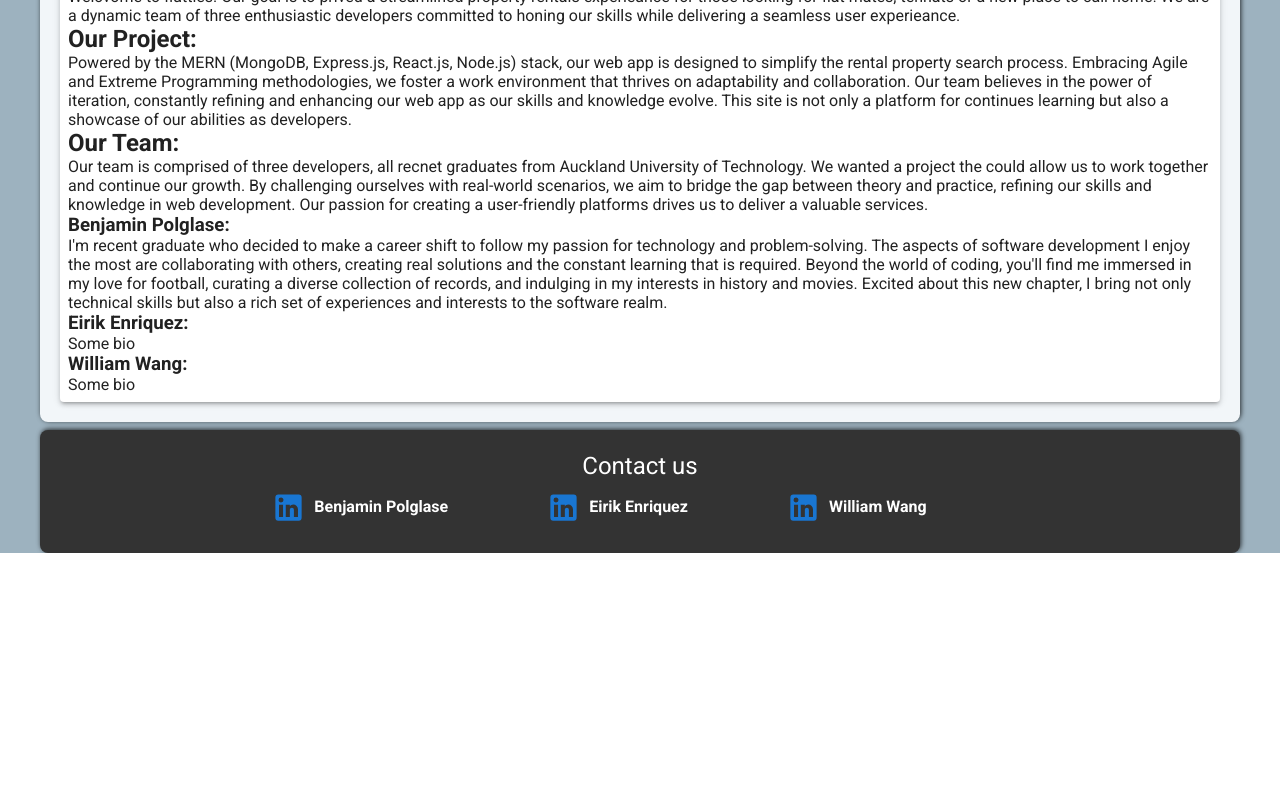
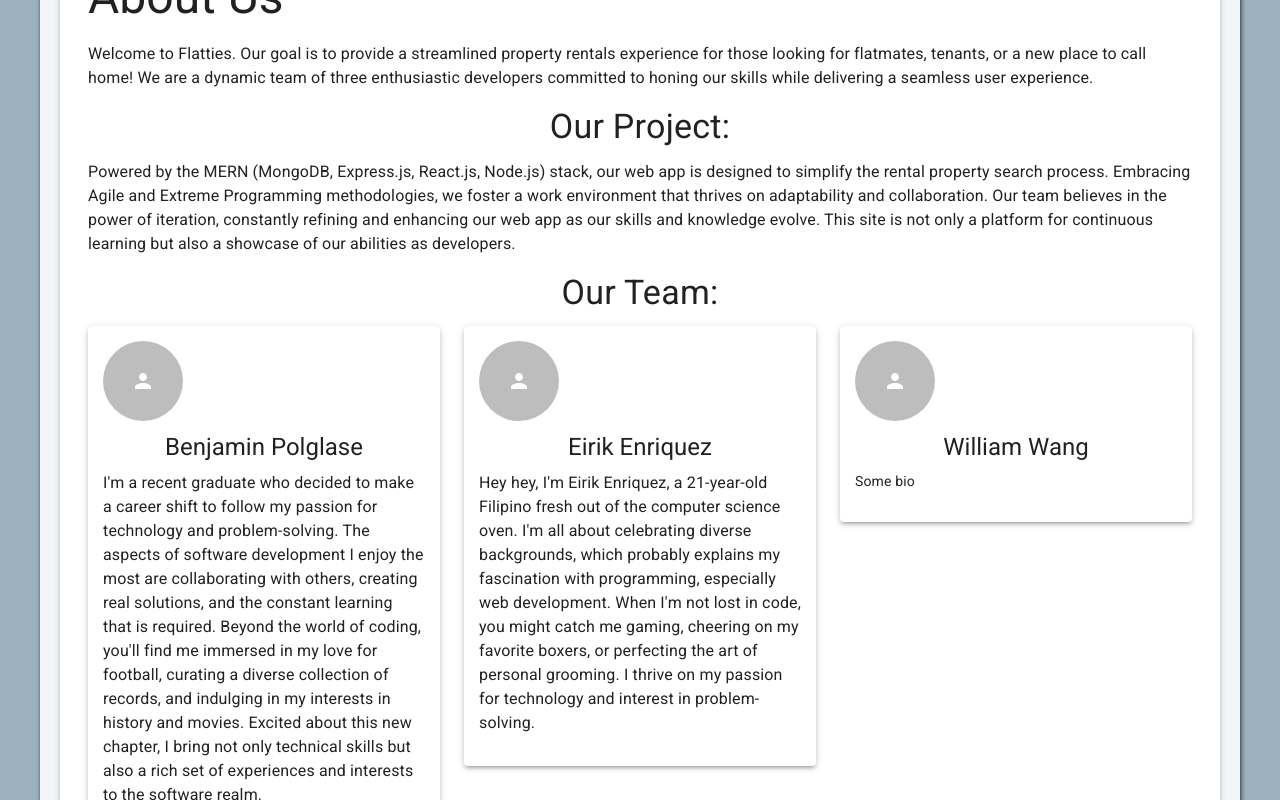
Before and after one commit to Puddle-Dev/Flatties, a React (Create React App) app in the folder flatties-frontend/: page /about in a window 1280 px wide. Shown: the part 300-1100 px from the top of the page. Before the commit the page ends 853 px from the top, so only its background shows below. Built offline with nearby package versions, Linux system fonts and the light colour scheme.

Commit message:
update layout

```diff
--- a/flatties-frontend/src/pages/about/AboutPage.tsx
+++ b/flatties-frontend/src/pages/about/AboutPage.tsx
@@ -1,58 +1,105 @@
 import React from "react";
+import { Container, Typography, Grid, Paper, Avatar } from "@mui/material";
+import PersonIcon from "@mui/icons-material/Person";
 import "./AboutPage.css";
 
 function AboutPage() {
+  const containerStyle = {
+    padding: "20px",
+  };
+
+  const paperStyle = {
+    padding: "15px",
+    marginBottom: "20px",
+  };
+
+  const avatarStyle = {
+    width: "80px",
+    height: "80px",
+    marginBottom: "10px",
+  };
+
   return (
-    <div>
-      <div>
-        <h1>About Us</h1>
-        <p>
-          Welcvome to flatties. Our goal is to prived a streamlined property
-          rentals experieance for those looking for flat mates, tennats or a new
-          place to call home! We are a dynamic team of three enthusiastic
-          developers committed to honing our skills while delivering a seamless
-          user experieance.
-        </p>
-      </div>
-      <h2>Our Project:</h2>
-      <p>
+    <Container style={containerStyle}>
+      <Typography variant="h3" gutterBottom>
+        About Us
+      </Typography>
+      <Typography variant="body1" paragraph>
+        Welcome to Flatties. Our goal is to provide a streamlined property
+        rentals experience for those looking for flatmates, tenants, or a new
+        place to call home! We are a dynamic team of three enthusiastic
+        developers committed to honing our skills while delivering a seamless
+        user experience.
+      </Typography>
+
+      <Typography variant="h4" gutterBottom>
+        Our Project:
+      </Typography>
+      <Typography variant="body1" paragraph>
         Powered by the MERN (MongoDB, Express.js, React.js, Node.js) stack, our
         web app is designed to simplify the rental property search process.
         Embracing Agile and Extreme Programming methodologies, we foster a work
         environment that thrives on adaptability and collaboration. Our team
         believes in the power of iteration, constantly refining and enhancing
         our web app as our skills and knowledge evolve. This site is not only a
-        platform for continues learning but also a showcase of our abilities as
+        platform for continuous learning but also a showcase of our abilities as
         developers.
-      </p>
-      <h2>Our Team:</h2>
-      <p>
-        Our team is comprised of three developers, all recnet graduates from
-        Auckland University of Technology. We wanted a project the could allow
-        us to work together and continue our growth. By challenging ourselves
-        with real-world scenarios, we aim to bridge the gap between theory and
-        practice, refining our skills and knowledge in web development. Our
-        passion for creating a user-friendly platforms drives us to deliver a
-        valuable services.
-      </p>
+      </Typography>
 
-      <h3>Benjamin Polglase:</h3>
-      <p>
-        I'm recent graduate who decided to make a career shift to follow my
-        passion for technology and problem-solving. The aspects of software
-        development I enjoy the most are collaborating with others, creating
-        real solutions and the constant learning that is required. Beyond the
-        world of coding, you'll find me immersed in my love for football,
-        curating a diverse collection of records, and indulging in my interests
-        in history and movies. Excited about this new chapter, I bring not only
-        technical skills but also a rich set of experiences and interests to the
-        software realm.
-      </p>
-      <h3>Eirik Enriquez:</h3>
-      <p>Some bio</p>
-      <h3>William Wang:</h3>
-      <p>Some bio</p>
-    </div>
+      <Typography variant="h4" gutterBottom>
+        Our Team:
+      </Typography>
+      <Grid container spacing={3}>
+        {[
+          {
+            name: "Benjamin Polglase",
+            bio: (
+              <Typography variant="body1" paragraph>
+                I'm a recent graduate who decided to make a career shift to
+                follow my passion for technology and problem-solving. The
+                aspects of software development I enjoy the most are
+                collaborating with others, creating real solutions, and the
+                constant learning that is required. Beyond the world of coding,
+                you'll find me immersed in my love for football, curating a
+                diverse collection of records, and indulging in my interests in
+                history and movies. Excited about this new chapter, I bring not
+                only technical skills but also a rich set of experiences and
+                interests to the software realm.
+              </Typography>
+            ),
+          },
+          {
+            name: "Eirik Enriquez",
+            bio: (
+              <Typography variant="body1" paragraph>
+                Hey hey, I'm Eirik Enriquez, a 21-year-old Filipino fresh out of
+                the computer science oven. I'm all about celebrating diverse
+                backgrounds, which probably explains my fascination with
+                programming, especially web development. When I'm not lost in
+                code, you might catch me gaming, cheering on my favorite boxers,
+                or perfecting the art of personal grooming. I thrive on my
+                passion for technology and interest in problem-solving.
+              </Typography>
+            ),
+          },
+          { name: "William Wang", bio: "Some bio" },
+        ].map((member, index) => (
+          <Grid item xs={12} md={4} key={index}>
+            <Paper style={paperStyle} elevation={3}>
+              <Avatar style={avatarStyle}>
+                <PersonIcon />
+              </Avatar>
+              <Typography variant="h5" gutterBottom>
+                {member.name}
+              </Typography>
+              <Typography variant="body2" paragraph>
+                {member.bio}
+              </Typography>
+            </Paper>
+          </Grid>
+        ))}
+      </Grid>
+    </Container>
   );
 }
 
```
